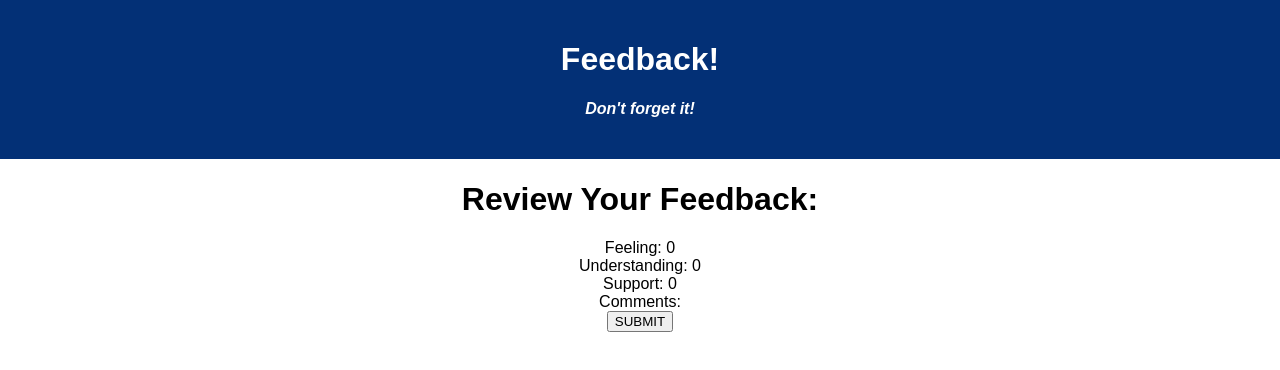
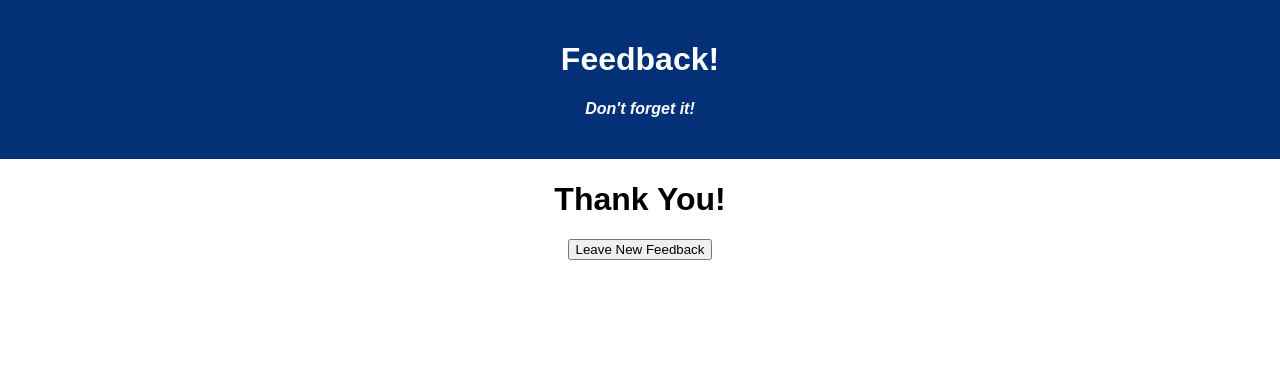
Before and after one commit to mchuinard3/Redux-Feedback-Loop, a React (Create React App) app: page /#/thanks in a window 1280 px wide. Shown: the top 370 px of the page. Built offline with nearby package versions, Linux system fonts and the light colour scheme.

Commit message:
add thanks component

```diff
--- a/src/components/App/App.jsx
+++ b/src/components/App/App.jsx
@@ -45,7 +45,7 @@ function App() {
         </Route>
 
         <Route exact path='/thanks'>
-          <ReviewForm />
+          <ThanksForm />
         </Route>
 
 
--- a/src/components/ReviewForm/ReviewForm.jsx
+++ b/src/components/ReviewForm/ReviewForm.jsx
@@ -25,7 +25,7 @@ function ReviewForm() {
 
 
         .then(response => {
-           // history.push('/thanks');
+           history.push('/thanks');
 
         }).catch(err => {
             console.log('error in POST', err);
--- a/src/components/ThanksForm/ThanksForm.jsx
+++ b/src/components/ThanksForm/ThanksForm.jsx
@@ -0,0 +1,29 @@
+import { HashRouter as Router, Route, Link, useHistory } from 'react-router-dom';
+
+
+
+function ThanksForm() {
+    console.log('In thank you form!')
+    const history = useHistory();
+
+    const handleSubmit = (event) => {
+        history.push('/');
+    }
+    return (
+        <>
+        <div>
+            <h1>Thank You!</h1>
+            <button onClick={handleSubmit}
+                type="submit">
+                    Leave New Feedback
+                </button>
+        </div>
+        </>
+
+    )
+
+
+
+}
+
+export default ThanksForm;
```
